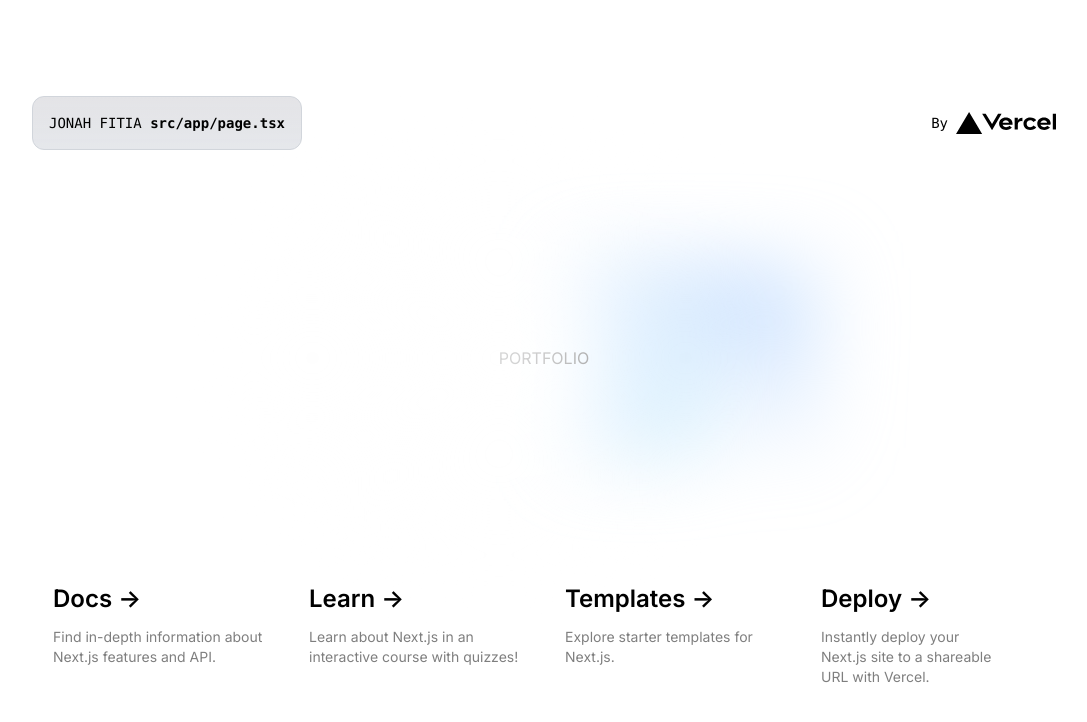
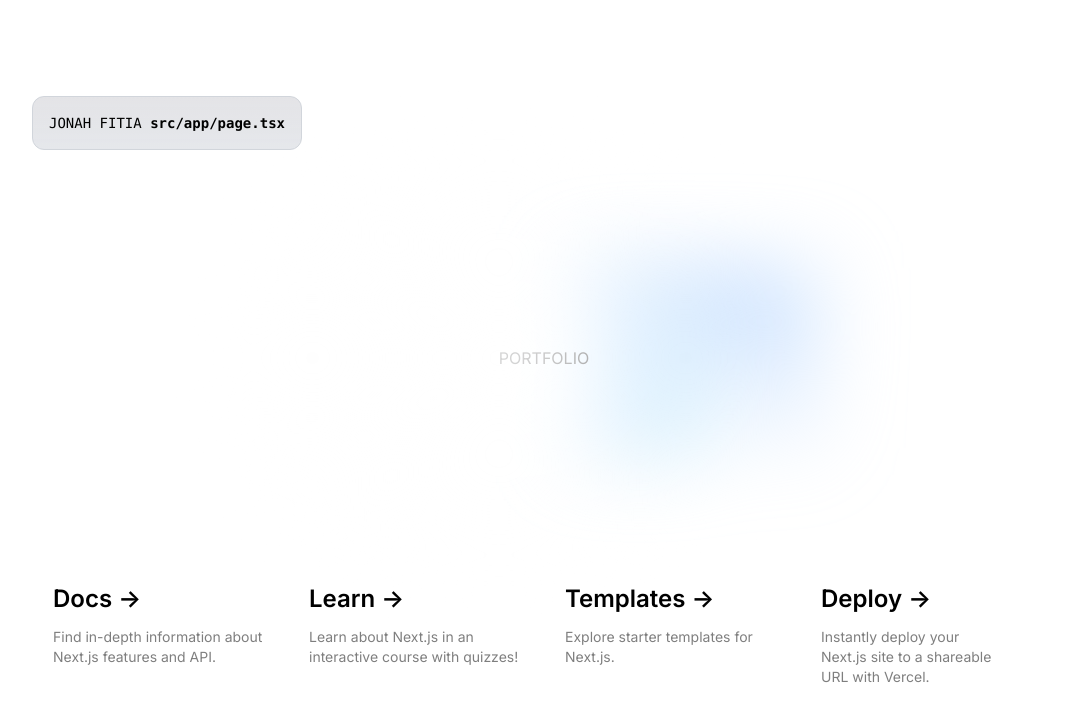
Before and after one commit to jonahrafit/jonahfitia, a Next.js app: page / in a window 1280 px wide. Shown: the top 722 px of the page, without its empty margins (96-1183 px from the left). Built offline with nearby package versions, Linux system fonts and the light colour scheme.

Commit message:
test commit

```diff
--- a/src/app/page.tsx
+++ b/src/app/page.tsx
@@ -8,24 +8,6 @@ export default function Home() {
           JONAH FITIA&nbsp;
           <code className="font-mono font-bold">src/app/page.tsx</code>
         </p>
-        <div className="fixed bottom-0 left-0 flex h-48 w-full items-end justify-center bg-gradient-to-t from-white via-white dark:from-black dark:via-black lg:static lg:size-auto lg:bg-none">
-          <a
-            className="pointer-events-none flex place-items-center gap-2 p-8 lg:pointer-events-auto lg:p-0"
-            href="https://vercel.com?utm_source=create-next-app&utm_medium=appdir-template&utm_campaign=create-next-app"
-            target="_blank"
-            rel="noopener noreferrer"
-          >
-            By{" "}
-            <Image
-              src="/vercel.svg"
-              alt="Vercel Logo"
-              className="dark:invert"
-              width={100}
-              height={24}
-              priority
-            />
-          </a>
-        </div>
       </div>
 
       <div className="relative z-[-1] flex place-items-center before:absolute before:h-[300px] before:w-full before:-translate-x-1/2 before:rounded-full before:bg-gradient-radial before:from-white before:to-transparent before:blur-2xl before:content-[''] after:absolute after:-z-20 after:h-[180px] after:w-full after:translate-x-1/3 after:bg-gradient-conic after:from-sky-200 after:via-blue-200 after:blur-2xl after:content-[''] before:dark:bg-gradient-to-br before:dark:from-transparent before:dark:to-blue-700 before:dark:opacity-10 after:dark:from-sky-900 after:dark:via-[#0141ff] after:dark:opacity-40 sm:before:w-[480px] sm:after:w-[240px] before:lg:h-[360px]">
```
